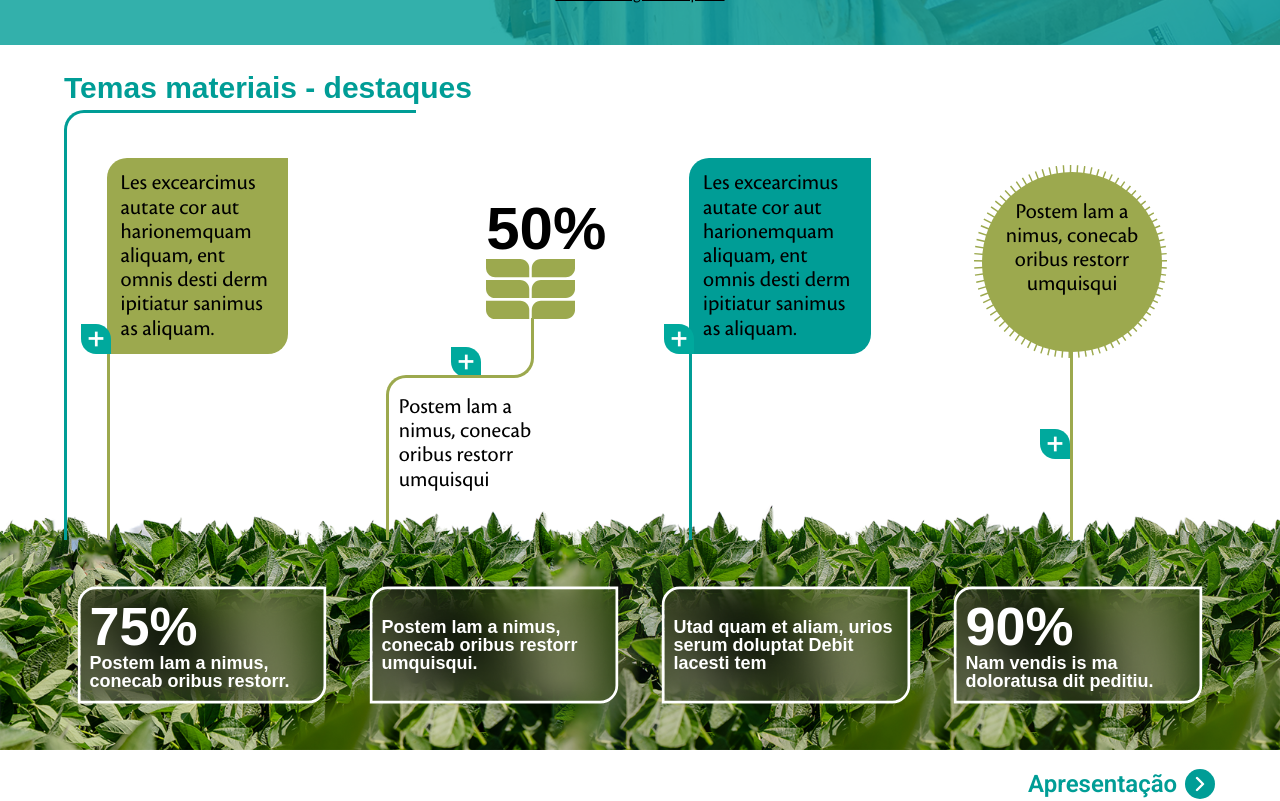
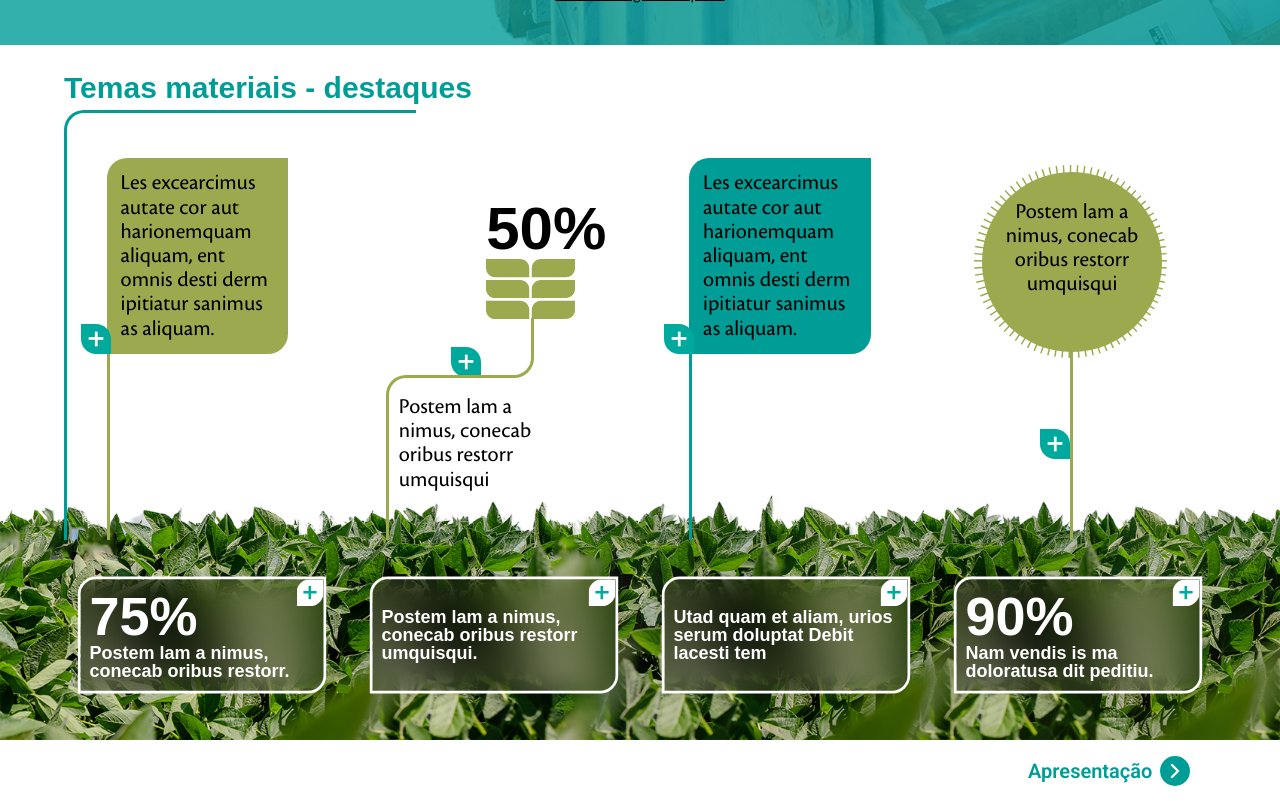
Before and after one commit to maroAlmeida/inpev-2024, a React (Create React App) app: page /#/ in a window 1280 px wide. Shown: the part 1000-1801 px from the top of the page. Built offline with nearby package versions, Linux system fonts and the light colour scheme; a web font is replaced by a local one.

Commit message:
Ajuste para cápsulas folhas de Home Temas materiais com a folha branca;

```diff
--- a/src/components/NextPage/NextPage.module.scss
+++ b/src/components/NextPage/NextPage.module.scss
@@ -8,7 +8,7 @@
     // outline: solid 1px blue;
 
     p {
-        font-size: 24px;
+        font-size: 20px;
         font-weight: 600;
     }
 
--- a/src/paginas/Home/Home.module.scss
+++ b/src/paginas/Home/Home.module.scss
@@ -3,7 +3,7 @@
     .homeBg {
         background-image: url(./img/foto1-mb.jpg);
         background-size: 100% auto;
-        background-position-y: 140px;
+        background-position-y: 27%;
         position: relative;
     }
 
@@ -53,7 +53,6 @@
             h1 {
                 font-size: 18px;
                 font-weight: 500;
-                text-align: left;
                 display: block;
                 margin: auto;
             }
@@ -100,7 +99,6 @@
             color: var(--clr-turq1);
             font-weight: 600;
             font-size: 30px;
-            margin-top: 20px;
         }
 
         .tmPdts {
@@ -241,6 +239,13 @@
                     }
                 }
 
+                .leadBco{
+                    position: absolute;
+                    right: 0;
+                    top: 0;
+                    width: 30px;
+                }
+
             }
 
             .itemRdp:hover {
@@ -255,6 +260,13 @@
 }
 
 @media (max-width: 1010px) {
+
+    .boxGreen {
+
+        h1 {
+            text-align: center;
+        }
+    }
 
     .homeBgLeads {
         background-image: url(./img/folhasMb.png);
@@ -418,10 +430,10 @@
                 width: 311px;
                 height: 370px;
                 padding: 6%;
+                text-align: left;
                 border: solid 3px var(--clr-turq1);
                 border-top-left-radius: 20px;
                 border-bottom-right-radius: 20px;
-                color: black;
                 background-color: #fff;
             }
 
@@ -436,9 +448,15 @@
             background-image: url(./img/folhas.png);
         }
 
+        .temasMateriais {
+            .tmTitle {
+                margin-top: 20px;
+            }
+        }
+
         .leadsBox {
             height: 410px;
-            margin-bottom: 40px;
+            margin-bottom: 30px;
 
             .lead {
                 background-image: url('./img/lead.svg');
--- a/src/paginas/Home/index.tsx
+++ b/src/paginas/Home/index.tsx
@@ -174,6 +174,7 @@ function HomePage() {
                       {item.percentage && <span>{item.percentage}<br /></span>}
                       {item.text}
                     </p>
+                    <img className={styles.leadBco} src="./img/home/leadBco.svg" alt="lead" />
                   </div>
                 </Link>
               ))}
```
Also changed, not shown: public/img/home/leadBco.svg (added), src/paginas/Home/img/leadBco.svg (added).
